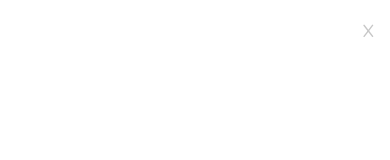
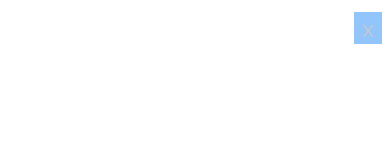
Before and after one commit to codigoenlaweb/yard-sale, a website: page public/view/index.html in a window 390 px wide. Shown: the top 160 px of the page. Drawn offline with Linux system fonts and the light colour scheme.

Commit message:
merge with branch css

```diff
--- a/public/view/index.html
+++ b/public/view/index.html
@@ -30,7 +30,7 @@
             </div>
         </form>
         <button class="btn-green absolute bottom-2"><a href="">Sign up</a></button>
-        <button class="absolute top-3 right-2 text-2xl font-Quicksand text-secondary-gray px-2 sm:hidden">x</button>
+        <button class="absolute top-3 right-2 text-2xl font-Quicksand text-secondary-gray px-2 sm:hidden bg-blue-300">x</button>
     </main>
 </body>
 
```
Also changed, not shown: public/css/style.css.
